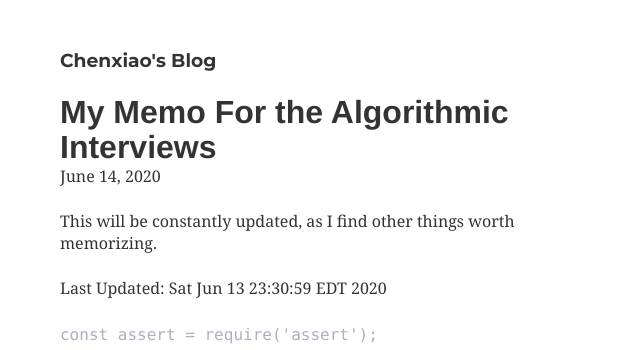
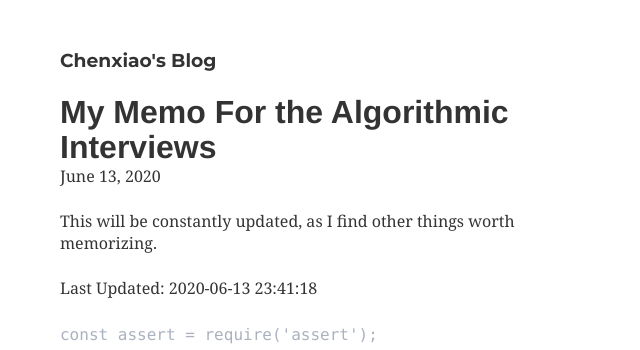
Before and after one commit to oddguan/oddguan.github.io, a Gatsby site: page /blogs/memo-js/ in a window 1280 px wide. Shown: the top 350 px of the page, 319-959 px from the left. Built offline with nearby package versions, Linux system fonts and the light colour scheme; Gatsby itself is replaced by a stand-in of ours; some packages are replaced by stand-ins of ours; code samples lack their colours; what typography-theme-st-annes would draw is missing.

Commit message:
changed date format

````diff
--- a/content/blog/memo-js/index.md
+++ b/content/blog/memo-js/index.md
@@ -1,12 +1,12 @@
 ---
 title: My Memo For the Algorithmic Interviews
-date: Sat Jun 13 23:30:59 EDT 2020
+date: 2020-06-13 23:41:18
 description: This is a javascript code snippet for me to memorize everyday so that I don't fail on these on an algorithmic interview.
 ---
 
 This will be constantly updated, as I find other things worth memorizing.
 
-Last Updated: Sat Jun 13 23:30:59 EDT 2020
+Last Updated: 2020-06-13 23:41:18
 
 ```javascript
 const assert = require('assert');
````
